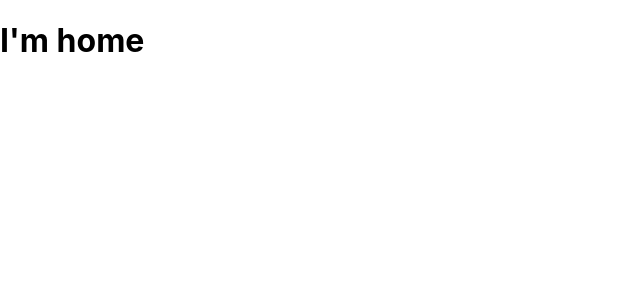
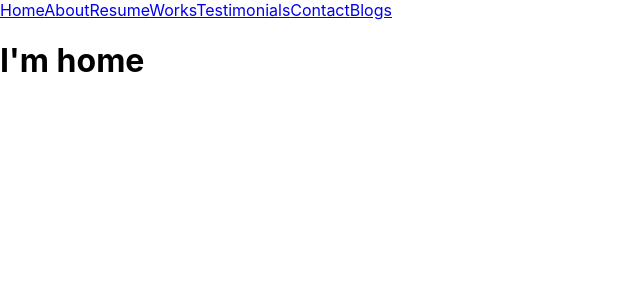
Before and after one commit to codex-zubair/my-portfolio, a React (Create React App) app: page / in a window 1280 px wide. Shown: the top 300 px of the page, without its empty margins (0-640 px from the left). Built offline with nearby package versions, Linux system fonts and the light colour scheme.

Commit message:
nav links are added

```diff
--- a/src/Layout/Main/Main.js
+++ b/src/Layout/Main/Main.js
@@ -1,9 +1,11 @@
 import React from 'react';
 import { Outlet } from 'react-router-dom';
+import Navbar from '../../Shared/Navbar/Navbar';
 
 const Main = () => {
     return (
         <div>
+            <Navbar></Navbar>
             <Outlet></Outlet>
         </div>
     );
--- /dev/null
+++ b/src/Shared/Navbar/Navbar.js
@@ -0,0 +1,18 @@
+import React from 'react';
+import { NavLink } from 'react-router-dom';
+
+const Navbar = () => {
+    return (
+        <div>
+            <NavLink>Home</NavLink>
+            <NavLink>About</NavLink>
+            <NavLink>Resume</NavLink>
+            <NavLink>Works</NavLink>
+            <NavLink>Testimonials</NavLink>
+            <NavLink>Contact</NavLink>
+            <NavLink>Blogs</NavLink>
+        </div>
+    );
+};
+
+export default Navbar;
```
